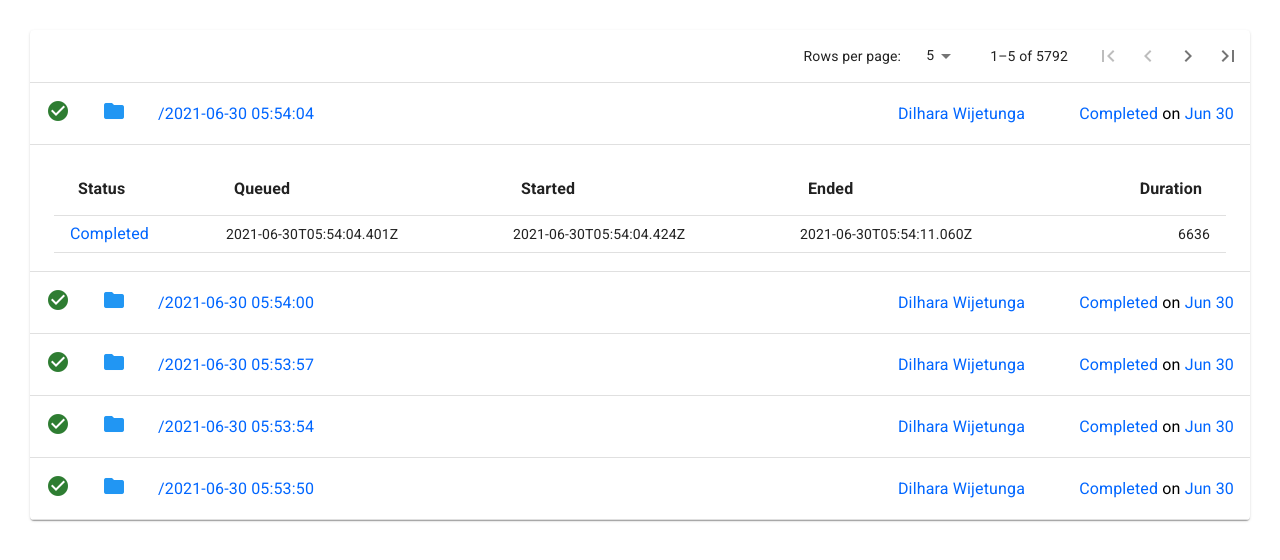
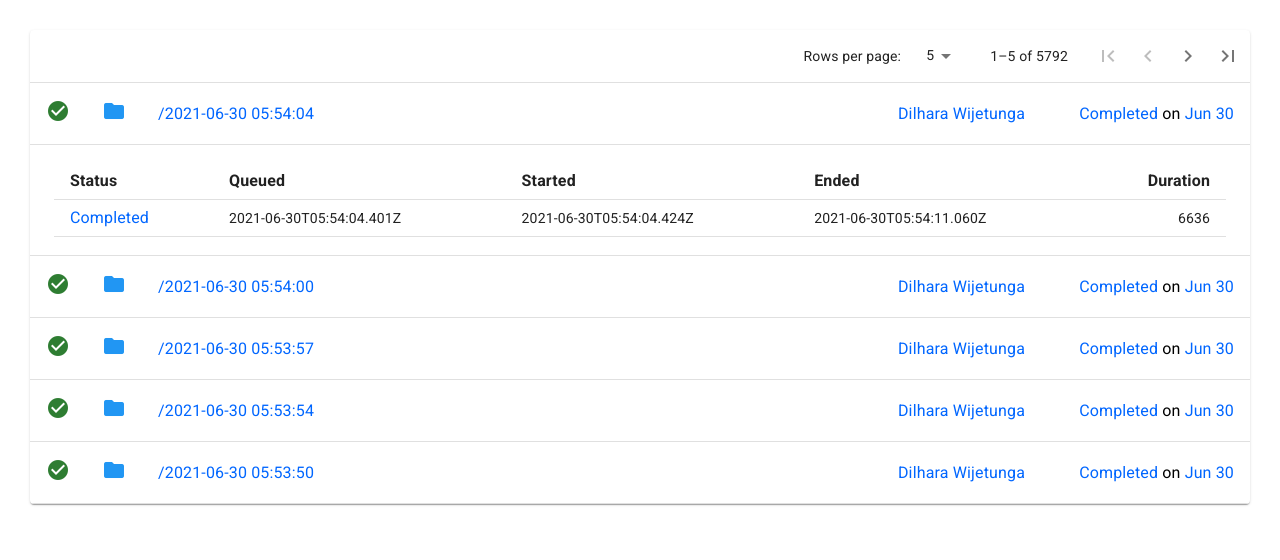
Before and after one commit to ShanukJ/technical-assignment, a React (Create React App) app: page / in a window 1280 px wide. Both pictures are taken after a click on the element 640 px from the left and 113 px from the top of the page. Shown: the top 560 px of the page. Built offline with nearby package versions, Linux system fonts and the light colour scheme.

Commit message:
fix the spacing in expand option

```diff
--- a/src/components/MuiTable.js
+++ b/src/components/MuiTable.js
@@ -111,7 +111,6 @@ const ExpandableTableRow = ({
   ...otherProps
 }) => {
   const [isExpanded, setIsExpanded] = React.useState(false);
-  console.log("Jaye" + JSON.stringify(data));
 
   return (
     <React.Fragment>
@@ -136,27 +135,27 @@ const ExpandableTableRow = ({
                   <TableHead>
                     <TableRow>
                       <TableCell align="left">
-                        <Typography sx={{ fontWeight: "bold", m: 1 }}>
+                        <Typography sx={{ fontWeight: "bold"}}>
                           Status
                         </Typography>
                       </TableCell>
                       <TableCell align="left">
-                        <Typography sx={{ fontWeight: "bold", m: 1 }}>
+                        <Typography sx={{ fontWeight: "bold"}}>
                           Queued
                         </Typography>
                       </TableCell>
                       <TableCell align="left">
-                        <Typography sx={{ fontWeight: "bold", m: 1 }}>
+                        <Typography sx={{ fontWeight: "bold"}}>
                           Started
                         </Typography>
                       </TableCell>
                       <TableCell align="left">
-                        <Typography sx={{ fontWeight: "bold", m: 1 }}>
+                        <Typography sx={{ fontWeight: "bold"}}>
                           Ended
                         </Typography>
                       </TableCell>
                       <TableCell align="right">
-                        <Typography sx={{ fontWeight: "bold", m: 1 }}>
+                        <Typography sx={{ fontWeight: "bold"}}>
                           Duration
                         </Typography>
                       </TableCell>
```
